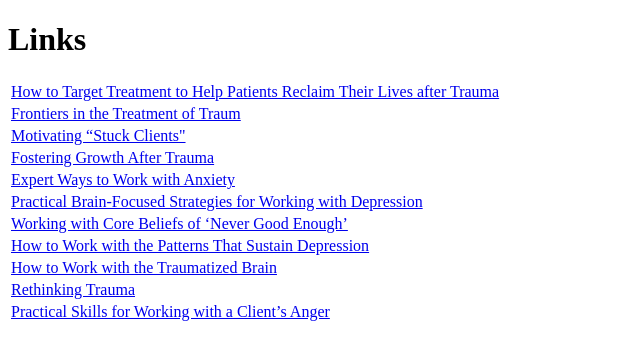
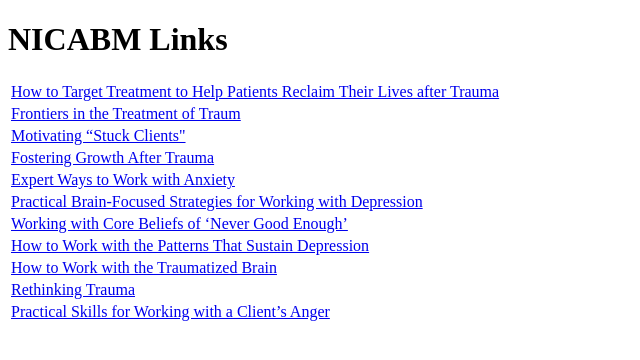
Before and after one commit to eeevans/homepage, a plain HTML site: page links.html in a window 1280 px wide. Shown: the whole page, without its empty margins (0-640 px from the left). Drawn offline with Linux system fonts and the light colour scheme.

Commit message:
updated header

```diff
--- a/links.html
+++ b/links.html
@@ -7,7 +7,7 @@
     <meta name="viewport" content="width=device-width, initial-scale=1.0">
     <title>Link Page</title>
 </head>
-<h1>Links</h1>
+<h1>NICABM Links</h1>
 
 <body>
     <table style="width:100%">
```
